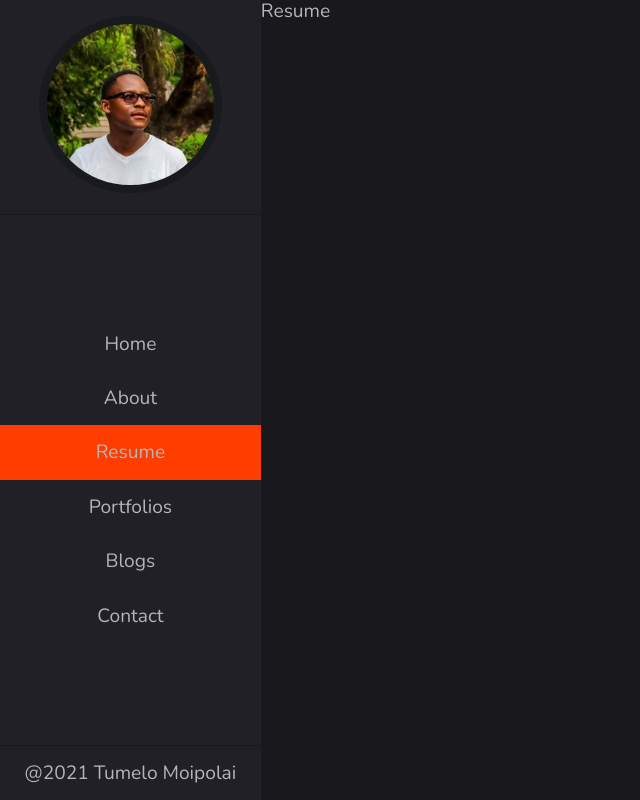
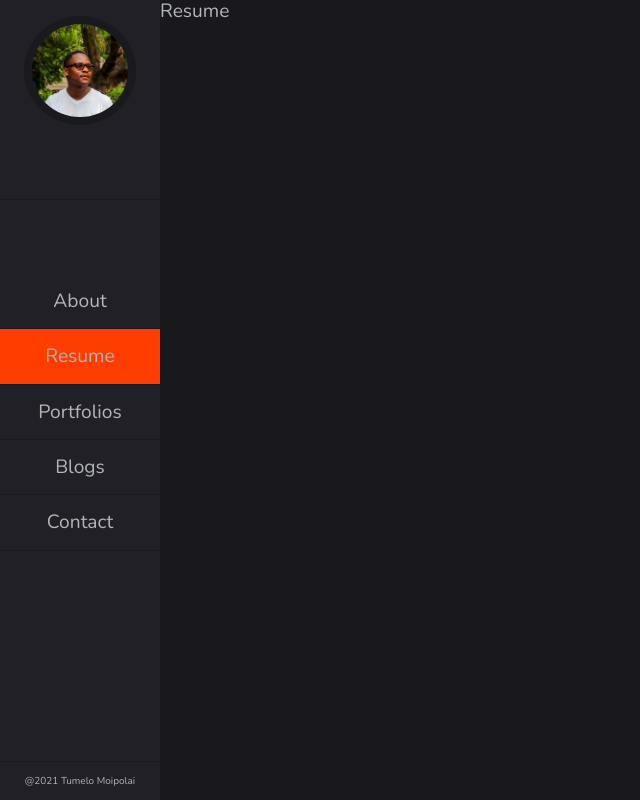
Before and after one commit to TumzaLehipi/port_, a React (Create React App) app: page /Resume in a window 1280 px wide. Shown: the whole page, without its empty margins (0-640 px from the left). Built offline with nearby package versions, Linux system fonts and the light colour scheme.

Commit message:
change sidebar size

```diff
--- a/src/components/Navigation/index.js
+++ b/src/components/Navigation/index.js
@@ -2,9 +2,17 @@ import React from 'react'
 
 import {NavLink, Link} from 'react-router-dom'
 
-import {NavigationLinks,
+import {
+    NavigationLinks,
+    LinkBlank,
+    List,
+    ChildrenList
+} from './styles';
 
-} from './styles'
+import { ReactComponent as Facebook } from "../../assets/facebook.svg";
+import { ReactComponent as Instagram } from "../../assets/instagram.svg";
+import { ReactComponent as Linkedin } from "../../assets/linkedin.svg";
+import { ReactComponent as Github } from "../../assets/github.svg";
 
 import avatar from '../../assets/avatar.jpg'
 
@@ -13,16 +21,12 @@ function Navigation() {
         <React.Fragment>
             <NavigationLinks>
             <div className = "avatar">
-                <Link to ="/">
+                <Link exact to ="/">
                     <img src = {avatar} alt = ""/>
                 </Link>
             </div>
                 <ul className = "nav-item">
-                    <li className = "nav-item">
-                        <NavLink exact to="/" name="home" activeClassName="active-class">
-                            Home
-                        </NavLink>
-                    </li>
+
                     <li className = "nav-item">
                         <NavLink  to="/about" name="about" activeClassName="active-class">
                             About
@@ -49,6 +53,7 @@ function Navigation() {
                         </NavLink>
                     </li>
                 </ul>
+
                 <footer>
                     <p>@2021 Tumelo Moipolai</p>
                 </footer>
--- a/src/components/Navigation/styles.js
+++ b/src/components/Navigation/styles.js
@@ -3,7 +3,7 @@ import styled from "styled-components"
 
 export const NavigationLinks = styled.nav`
 
-    width : 16.3rem;
+    width : 10rem;
     position : fixed;
     height : 100vh;
     background-color : #202026;
@@ -14,6 +14,7 @@ export const NavigationLinks = styled.nav`
     z-index : 999;
 
 
+
   @media screen and (min-width: 320px) and (max-width: 819px) and (orientation: landscape) {
     min-height: 100vw;
   }
@@ -21,6 +22,7 @@ export const NavigationLinks = styled.nav`
 
     .avatar{
         width : 100%;
+        height : 200px;
         border-bottom : 1px solid #181a1e;
         text-align : center;
         padding : 1rem 0;
@@ -48,12 +50,18 @@ export const NavigationLinks = styled.nav`
             }
     }
     .nav-item{
+        position : relative;
+        top : -34px;
+        margin-top : 0;
+
         width : 100%;
         text-align : center;
         cursor : pointer;
 
         li{
             display : block;
+            border-bottom: 1px solid #181a1e;
+
 
             a{
                 display : block;
@@ -93,10 +101,50 @@ export const NavigationLinks = styled.nav`
         border-top : 1px solid  #181a1e;
         width : 100%;
         p{
-            padding: 1rem 0;
-            font-size: 0.2 rem;
+            padding: .5rem 0;
+            font-size: 10px;
             display : block;
             text-align:center;
         }
     }
 `;
+
+export const List = styled.ul`
+
+  display: inline-block;
+  padding: 0;
+  list-style: none;
+  align-items : center;
+  width : 10rem;
+
+
+  @media only screen and (max-height: 619px) {
+    display: none;
+  }
+`;
+
+export const LinkBlank = styled.a``;
+
+export const ChildrenList = styled.li`
+  > a {
+    padding: 5px 0;
+    display: inline-block;
+    width: 30%;
+    margin: auto;
+
+    color:white;
+
+    &#github:hover {
+      color: #283e4a;
+    }
+    &#facebook:hover {
+      color: #4267b2;
+    }
+    &#linkedin:hover {
+      color: #285aeb;
+    }
+    &#instagram:hover {
+      color: #bc1888;
+    }
+  }
+`;
--- a/src/components/SocialLinks/styles.js
+++ b/src/components/SocialLinks/styles.js
@@ -12,7 +12,7 @@ export const Containter = styled.div`
 `;
 export const List = styled.ul`
 
-  display: block;
+  display: inline-block;
   padding: 0;
   list-style: none;
   align-items : center;
--- a/src/components/sideBar/styles.js
+++ b/src/components/sideBar/styles.js
@@ -3,7 +3,7 @@ import styled from "styled-components";
 
 
 export const Container = styled.div`
-  width : 16.3rem;
+  width : 10rem;
   position : fixed;
   height : 100vh;
   background-color : #202026;
--- a/src/components/textArea/styles.js
+++ b/src/components/textArea/styles.js
@@ -77,7 +77,7 @@ export const Container = styled.div`
 
 export const Title = styled.h1`
   letter-spacing: 0.1em;
-  font-size: 4vh;
+  font-size: 7vh;
   font-family: 'Nunito', sans-serif;
   font-weight: 400 !important;
   color: white;
--- a/src/styles/global.js
+++ b/src/styles/global.js
@@ -78,7 +78,7 @@ export const Container = styled.div`
 export const MainContentStyled = styled.main`
 
   position : relative;
-  margin-left : 16.3rem;
+  margin-left : 10rem;
   min-height : 100vh;
 
   /*  .lines{
```
